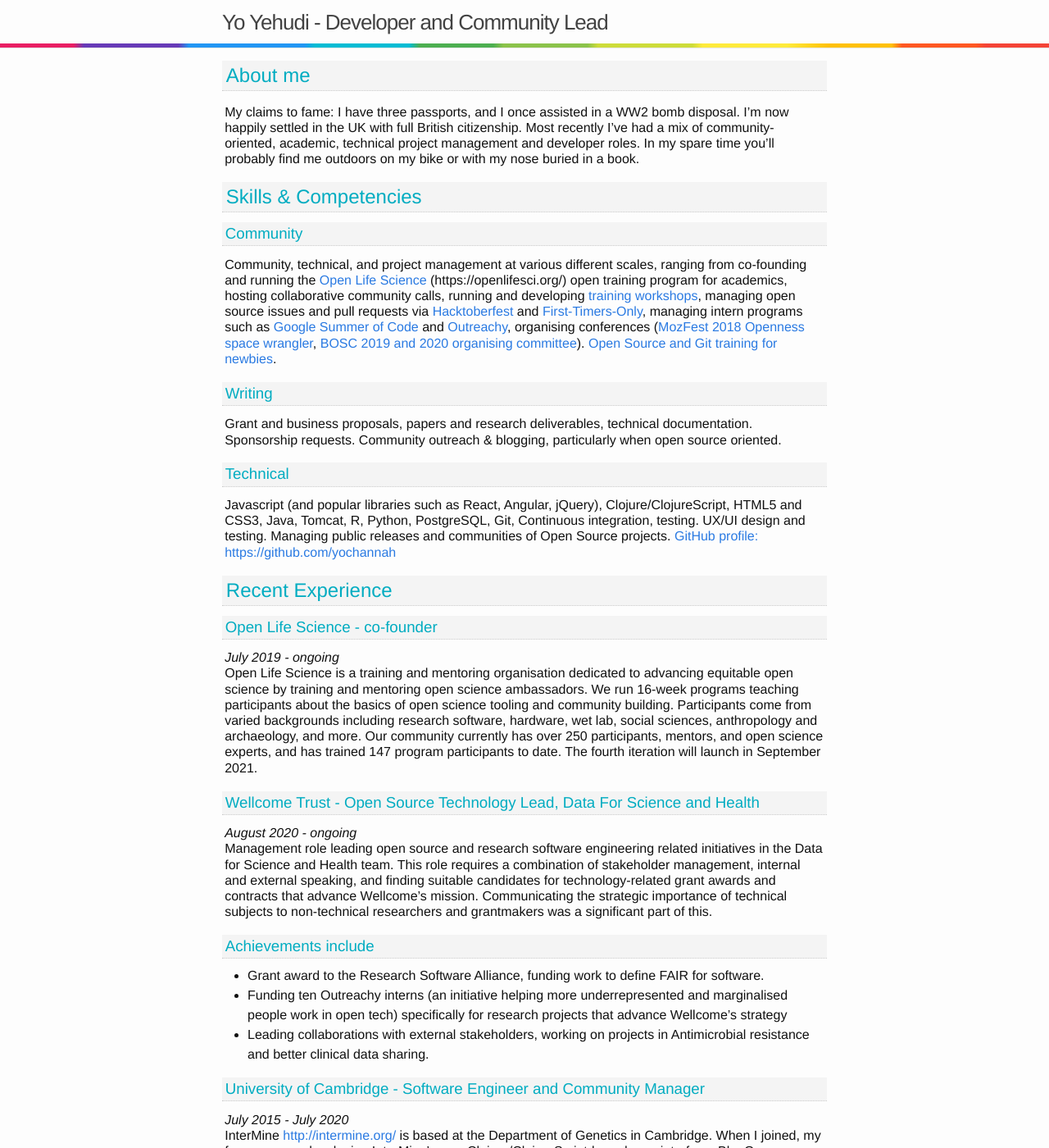
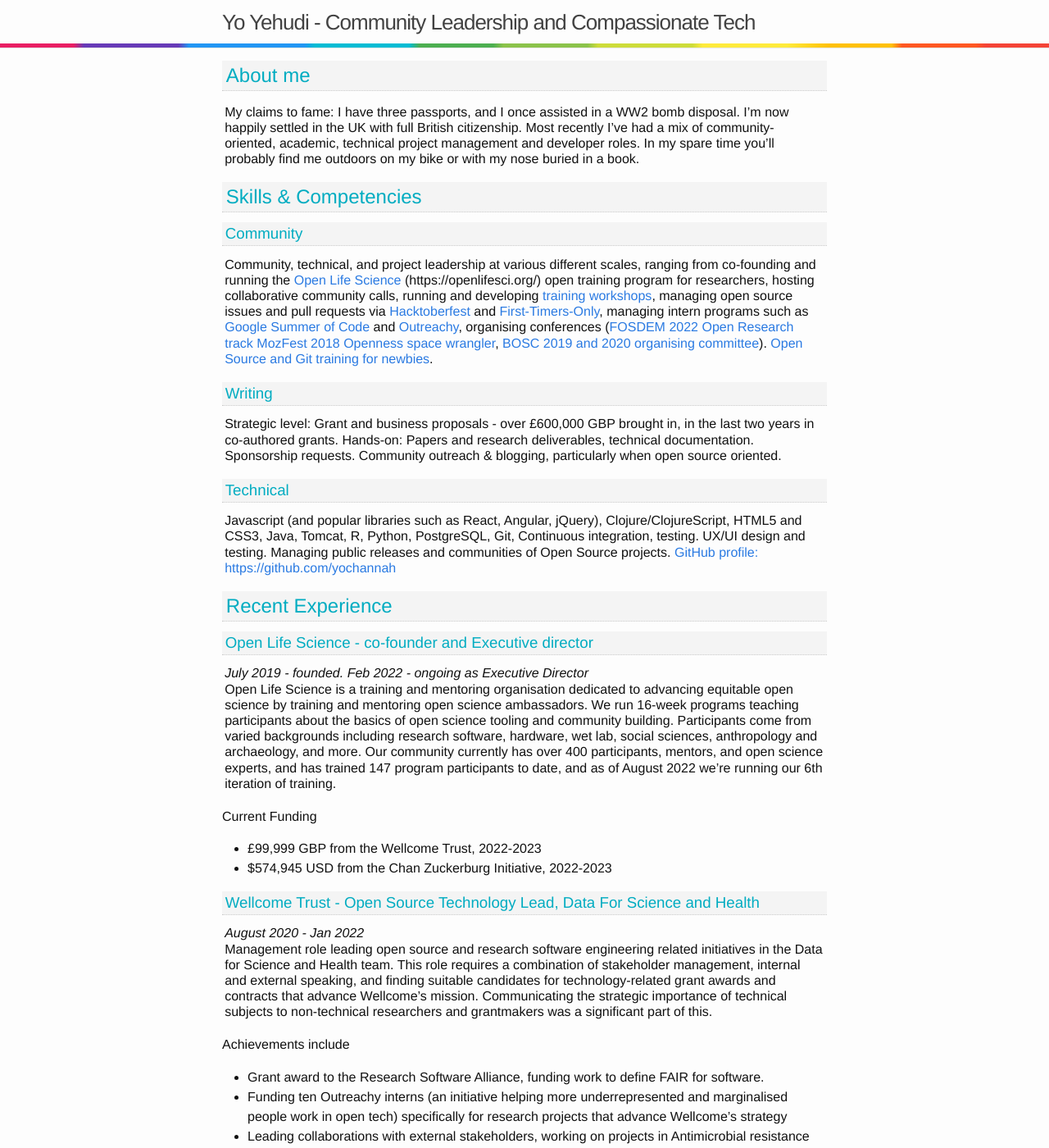
Before and after one commit to yochannah/cv, a Jekyll site: the page built from index.md, in a window 1280 px wide and 1400 px high. Shown: the whole window at 82% size. Built offline with Jekyll 4.4.1, drawn with Linux system fonts in a browser that asks for light colours; some of the changed text lies outside the part shown.

Commit message:
update cv :P

```diff
--- a/index.md
+++ b/index.md
@@ -1,6 +1,6 @@
 ---
 layout: default
-title: Yo Yehudi - Developer and Community Lead
+title: Yo Yehudi - Community Leadership and Compassionate Tech
 ---
 
 
@@ -9,24 +9,30 @@ My claims to fame: I have three passports, and I once assisted in a WW2 bomb dis
 
 ## Skills & Competencies
 ### Community
-Community, technical, and project management at various different scales, ranging from co-founding and running the [Open Life Science](https://openlifesci.org/) (https://openlifesci.org/) open training program for academics, hosting collaborative community calls, running and developing [training workshops](http://intermine.org/training-workshops/), managing open source issues and pull requests via [Hacktoberfest](https://hacktoberfest.digitalocean.com/) and [First-Timers-Only](https://www.firsttimersonly.com/), managing intern programs such as [Google Summer of Code](https://summerofcode.withgoogle.com/) and [Outreachy](https://www.outreachy.org/), organising conferences ([MozFest 2018 Openness space wrangler](https://www.mozillafestival.org/), [BOSC 2019 and 2020 organising committee](https://www.open-bio.org/events/bosc/)). [Open Source and Git training for newbies](https://open-source-for-researchers.github.io/open-source-workshop/).
+Community, technical, and project leadership at various different scales, ranging from co-founding and running the [Open Life Science](https://openlifesci.org/) (https://openlifesci.org/) open training program for researchers, hosting collaborative community calls, running and developing [training workshops](http://intermine.org/training-workshops/), managing open source issues and pull requests via [Hacktoberfest](https://hacktoberfest.digitalocean.com/) and [First-Timers-Only](https://www.firsttimersonly.com/), managing intern programs such as [Google Summer of Code](https://summerofcode.withgoogle.com/) and [Outreachy](https://www.outreachy.org/), organising conferences ([FOSDEM 2022 Open Research track](https://www.fosdem.org/2022/schedule/track/open_research_tools_and_technologies/) [MozFest 2018 Openness space wrangler](https://www.mozillafestival.org/), [BOSC 2019 and 2020 organising committee](https://www.open-bio.org/events/bosc/)). [Open Source and Git training for newbies](https://open-source-for-researchers.github.io/open-source-workshop/).
+
 ### Writing
-Grant and business proposals, papers and research deliverables, technical documentation. Sponsorship requests. Community outreach & blogging, particularly when open source oriented.
+Strategic level: Grant and business proposals - over £600,000 GBP brought in, in the last two years in co-authored grants. Hands-on: Papers and research deliverables, technical documentation. Sponsorship requests. Community outreach & blogging, particularly when open source oriented.
+
 ### Technical
 Javascript (and popular libraries such as React, Angular, jQuery), Clojure/ClojureScript, HTML5 and CSS3, Java, Tomcat, R, Python, PostgreSQL, Git, Continuous integration, testing. UX/UI design and testing. Managing public releases and communities of Open Source projects.
 [GitHub profile: https://github.com/yochannah](https://github.com/yochannah)
 
 ## Recent Experience
 
-### Open Life Science - co-founder
-_July 2019 - ongoing_
-Open Life Science is a training and mentoring organisation dedicated to advancing equitable open science by training and mentoring open science ambassadors. We run 16-week programs teaching participants about the basics of open science tooling and community building. Participants come from varied backgrounds including research software, hardware, wet lab, social sciences, anthropology and archaeology, and more. Our community currently has over 250 participants, mentors, and open science experts, and has trained 147 program participants to date. The fourth iteration will launch in September 2021.
+### Open Life Science - co-founder and Executive director
+_July 2019 - founded. Feb 2022 - ongoing as Executive Director_
+Open Life Science is a training and mentoring organisation dedicated to advancing equitable open science by training and mentoring open science ambassadors. We run 16-week programs teaching participants about the basics of open science tooling and community building. Participants come from varied backgrounds including research software, hardware, wet lab, social sciences, anthropology and archaeology, and more. Our community currently has over 400 participants, mentors, and open science experts, and has trained 147 program participants to date, and as of August 2022 we're running our 6th iteration of training.
+
+#### Current Funding
+- £99,999 GBP from the Wellcome Trust, 2022-2023
+- $574,945 USD from the Chan Zuckerburg Initiative, 2022-2023
 
 ### Wellcome Trust - Open Source Technology Lead, Data For Science and Health
-_August 2020 - ongoing_
+_August 2020 - Jan 2022_
 Management role leading open source and research software engineering related initiatives in the Data for Science and Health team. This role requires a combination of stakeholder management, internal and external speaking, and finding suitable candidates for technology-related grant awards and contracts that advance Wellcome's mission. Communicating the strategic importance of technical subjects to non-technical researchers and grantmakers was a significant part of this.
 
-### Achievements include
+#### Achievements include
 - Grant award to the Research Software Alliance, funding work to define FAIR for software.
 - Funding ten Outreachy interns (an initiative helping more underrepresented and marginalised people work in open tech) specifically for research projects that advance Wellcome's strategy
 - Leading collaborations with external stakeholders, working on projects in Antimicrobial resistance and better clinical data sharing.
@@ -82,8 +88,8 @@ As a second-line analyst for HBOS (now part of Lloyds Banking Group), my role re
 
 ## Events, Talks and Workshops
 - [SSI Collaborations Workshop 2021](https://software.ac.uk/cw21) - Sponsored.
--
 - [SSI Collaborations Workshop 2020](https://software.ac.uk/cw20) Mini workshop - [Open Life Science: Empowering communities with open* principles](https://software.ac.uk/cw20/mini-workshops-and-demo-sessions)
+- [Open Source: What, why, and taking your first steps - Magenta Codes](https://docs.google.com/presentation/d/1h0aUL0KGwPC1DuPQwpwZfus9_wVwVly239RD6XvX0uM/edit#slide=id.p)
 - [CHAOSSCon 2020](https://chaoss.community/chaosscon-2020-eu/) - Talk - Open and Reproducible Research with Community-driven Research Software Metrics (Co-facilitated with Emmy Tsang & Mateusz Kuzak)
 - [PAG 2020](https://plan.core-apps.com/pag_2020/event/24647d2a9d9fb82ee81fa3e79dc0eae4) Talk - Integrated Data and Cross-Organism Queries with InterMine.
 - [MozFest 2019](https://mozillafestival.org) Facilitator - Openness space, ran several collaborative sessions - "Exhausted imposters and superstar masks", "[Design your own mentorship program](https://foundation.mozilla.org/en/blog/lets-build-an-effective-mentorship-programme-together/)", presented at the Mozilla Open Leaders launch party, and science festival.
@@ -106,7 +112,7 @@ As a second-line analyst for HBOS (now part of Lloyds Banking Group), my role re
 - [I'm a Scientist, Get Me Out Of Here](https://imascientist.org.uk/) - finalist, Neptunium Zone (2017)
 
 ## Education and Qualifications
-- [EngD student, University of Manchester](https://www.research.manchester.ac.uk/portal/en/researchers/yochannah-yehudi(91add3d8-c2c7-4938-801d-25269935b88a).html). Thesis title: Effects of usability and community on open source scientific software. Expected completion date: December 2021.
+- [EngD student, University of Manchester](https://www.research.manchester.ac.uk/portal/en/researchers/yochannah-yehudi(91add3d8-c2c7-4938-801d-25269935b88a).html). Thesis title: Effects of usability and community on open source scientific software. Anticipated submission date: December 2022.
 - BSc (First class honours) in Computing & IT, Open University. 2008–2015 (Distance learning whilst working full time)
 - Certificate in Web Applications Development, Open University. Completed Sep 2008
 
```
Also changed, not shown: other parts of index.md (+1 -1 lines).
